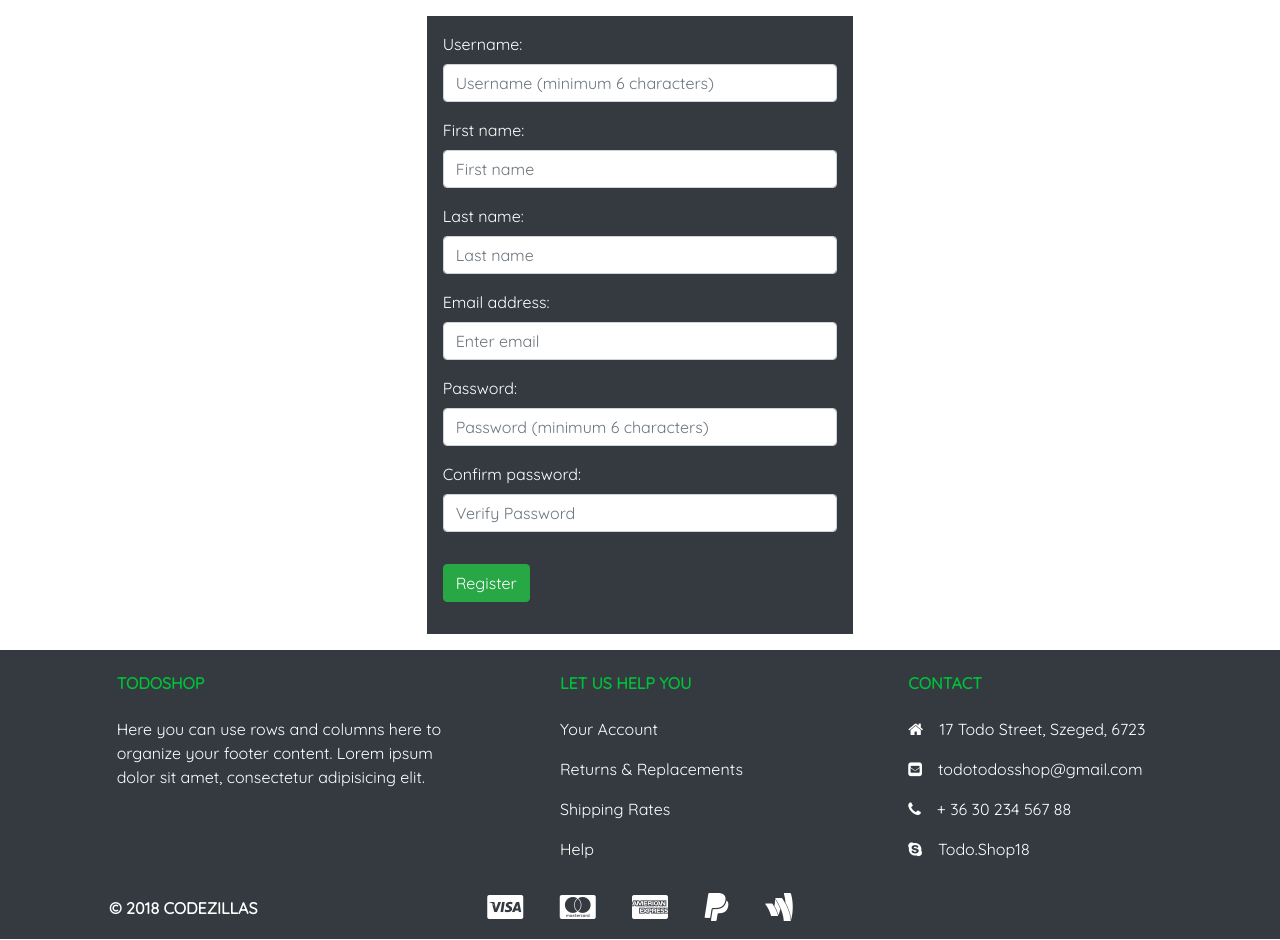
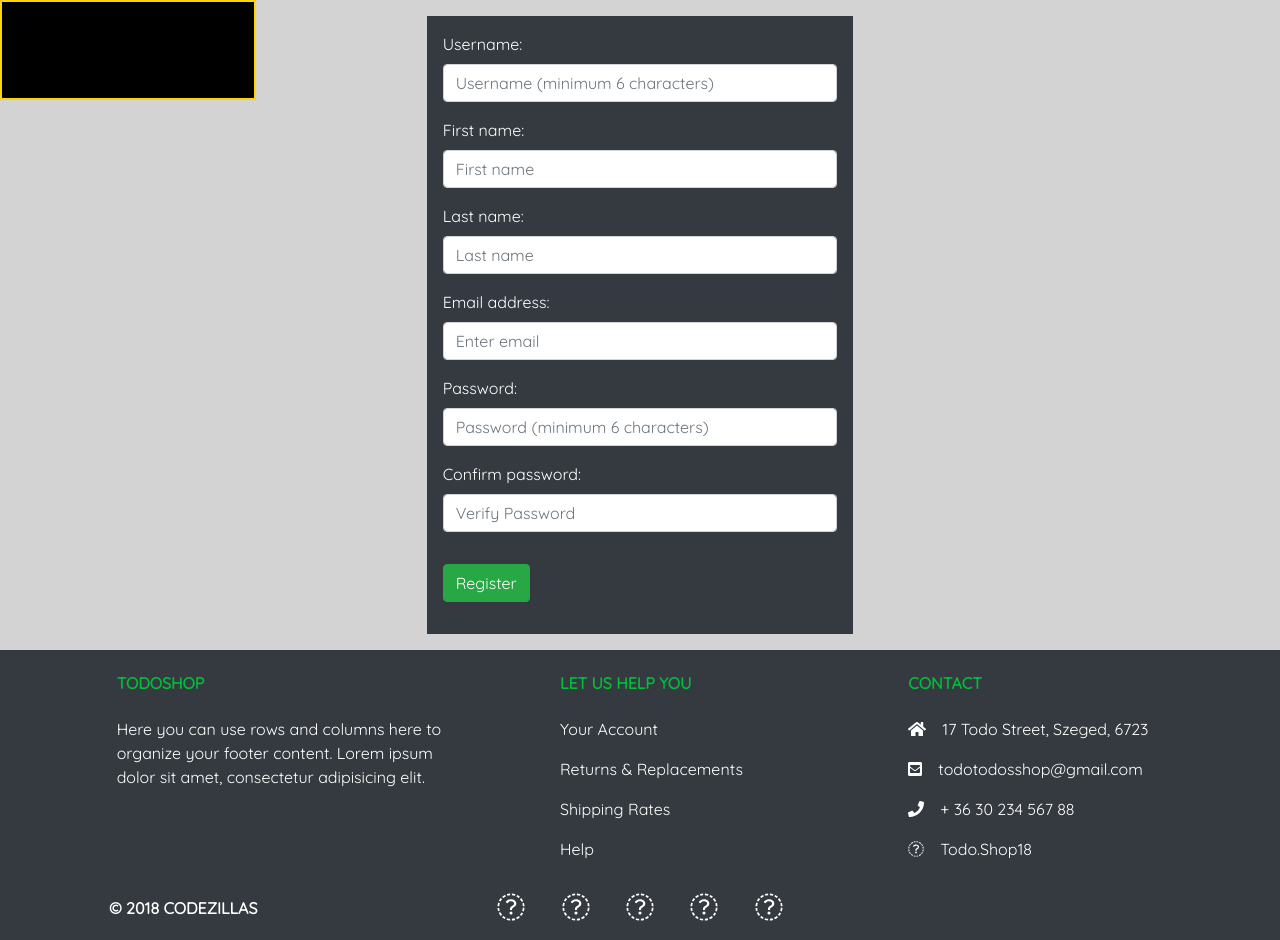
Before and after one commit to flowacademyhu/express-application, a Node server app: page /users/new in a window 1280 px wide. Shown: the part 56-996 px from the top of the page. Run offline with Node 20, Linux system fonts and the light colour scheme; data that the repository does not hold is empty; some libraries are stand-ins or nearby versions.

Commit message:
category listing middleware and category sidebar added

```diff
--- a/app/views/layouts/main.handlebars
+++ b/app/views/layouts/main.handlebars
@@ -1,20 +1,33 @@
 <!DOCTYPE html>
 <html>
+
 <head>
   <title>Express</title>
   <meta charset="utf-8">
-  <link rel="stylesheet" href="https://maxcdn.bootstrapcdn.com/bootstrap/4.1.0/css/bootstrap.min.css">
+  <!-- Bootstrap CSS CDN -->
+  <link rel="stylesheet" href="https://stackpath.bootstrapcdn.com/bootstrap/4.1.0/css/bootstrap.min.css" integrity="sha384-9gVQ4dYFwwWSjIDZnLEWnxCjeSWFphJiwGPXr1jddIhOegiu1FwO5qRGvFXOdJZ4"
+    crossorigin="anonymous">
+  <!-- Our Custom CSS -->
+  <link href="https://fonts.googleapis.com/css?family=Quicksand" rel="stylesheet">
   <link rel="stylesheet" href="/css/style.css">
-  <link href="https://fonts.googleapis.com/css?family=Quicksand" rel="stylesheet">
-  <link href="https://maxcdn.bootstrapcdn.com/font-awesome/4.7.0/css/font-awesome.min.css" rel="stylesheet">
+  <!-- Font Awesome JS -->
+  <script defer src="https://use.fontawesome.com/releases/v5.0.13/js/solid.js" integrity="sha384-tzzSw1/Vo+0N5UhStP3bvwWPq+uvzCMfrN1fEFe+xBmv1C/AtVX5K0uZtmcHitFZ"
+    crossorigin="anonymous"></script>
+  <script defer src="https://use.fontawesome.com/releases/v5.0.13/js/fontawesome.js" integrity="sha384-6OIrr52G08NpOFSZdxxz1xdNSndlD4vdcf/q2myIUVO0VsqaGHJsB0RaBE01VTOY"
+    crossorigin="anonymous"></script>
+
 </head>
+
 <body>
   <!-- Logo -->
   <nav class="navbar navbar-expand-lg navbar-dark bg-dark">
-    <a href="/users"><img id="logo" src="/images/flowlogo.png"/></a>
+    <a href="/users">
+      <img id="logo" src="/images/flowlogo.png" />
+    </a>
     <ul class="navbar-nav  ml-5">
       <li class="nav-item dropdown ml-auto">
-        <a class="nav-link dropdown-toggle" href="#" id="navbarDropdown" role="button" data-toggle="dropdown" aria-haspopup="true" aria-expanded="false">
+        <a class="nav-link dropdown-toggle" href="#" id="navbarDropdown" role="button" data-toggle="dropdown" aria-haspopup="true"
+          aria-expanded="false">
           Products
         </a>
         <div class="dropdown-menu" aria-labelledby="navbarDropdown">
@@ -25,7 +38,8 @@
         </div>
       </li>
     </ul>
-  <button class="navbar-toggler" type="button" data-toggle="collapse" data-target="#navbarSupportedContent" aria-controls="navbarSupportedContent" aria-expanded="false" aria-label="Toggle navigation">
+    <button class="navbar-toggler" type="button" data-toggle="collapse" data-target="#navbarSupportedContent" aria-controls="navbarSupportedContent"
+      aria-expanded="false" aria-label="Toggle navigation">
       <span class="navbar-toggler-icon"></span>
     </button>
     <!-- search -->
@@ -39,21 +53,32 @@
       <!-- log / reg -->
       <ul class="navbar-nav ml-auto">
         <li class="nav-item active">
-        <a class="nav-link" href="/users/login">Login<span class="sr-only">(current)</span></a>
+          <a class="nav-link" href="/users/login">Login
+            <span class="sr-only">(current)</span>
+          </a>
         </li>
         <li class="nav-item active">
-        <a class="nav-link" href="/users/new">Registration<span class="sr-only">(current)</span></a>
+          <a class="nav-link" href="/users/new">Registration
+            <span class="sr-only">(current)</span>
+          </a>
         </li>
       </ul>
     </div>
   </nav>
+  <!-- Category Sidebar -->
+  <div class="sidebar">
+    <div>
+      {{{sidebar}}}
+    </div>
+  </div>
+  <!-- end sidebar -->
 
   {{{body}}}
 
   <!-- Footer -->
-<footer class="page-footer font-small mdb-color pt-1 text-white bg-dark" >
+  <footer class="page-footer font-small mdb-color pt-1 text-white bg-dark">
     <!-- Footer Links -->
-    <div class="container text-center text-md-left" >
+    <div class="container text-center text-md-left">
       <!-- Footer links -->
       <div class="row text-center text-md-left mt-3 pb-3">
         <!-- Grid column -->
@@ -67,10 +92,18 @@
         <!-- Grid column -->
         <div class="col-md-3 col-lg-2 col-xl-3 mx-auto mt-1">
           <h6 class="text-uppercase mb-4 font-weight-bold green">Let us help you</h6>
-          <p><a href="#!">Your Account</a></p>
-          <p><a href="#!">Returns & Replacements</a></p>
-          <p><a href="#!">Shipping Rates</a></p>
-          <p><a href="#!">Help</a></p>
+          <p>
+            <a href="#!">Your Account</a>
+          </p>
+          <p>
+            <a href="#!">Returns & Replacements</a>
+          </p>
+          <p>
+            <a href="#!">Shipping Rates</a>
+          </p>
+          <p>
+            <a href="#!">Help</a>
+          </p>
         </div>
         <!-- Grid column -->
         <hr class="w-100 clearfix d-md-none">
@@ -80,9 +113,12 @@
           <p>
             <span class="fa fa-home mr-3" aria-hidden="true"></span>17 Todo Street, Szeged, 6723
           </p>
-          <p><i class="fa fa-envelope-square mr-3" aria-hidden="true"></i>todotodosshop@gmail.com</p>
-          <p><i class="fa fa-phone mr-3" aria-hidden="true"></i>+ 36 30 234 567 88</p>
-          <p><i class="fa fa-skype mr-3" aria-hidden="true"></i>Todo.Shop18</p>
+          <p>
+            <i class="fa fa-envelope-square mr-3" aria-hidden="true"></i>todotodosshop@gmail.com</p>
+          <p>
+            <i class="fa fa-phone mr-3" aria-hidden="true"></i>+ 36 30 234 567 88</p>
+          <p>
+            <i class="fa fa-skype mr-3" aria-hidden="true"></i>Todo.Shop18</p>
         </div>
         <!-- Grid column -->
       </div>
@@ -92,7 +128,9 @@
         <!-- Grid column -->
         <div class="col-md-4 col-lg-4 text-center">
           <!--Copyright-->
-          <p class="text-center text-md-left ml-4"><b>© 2018 CODEZILLAS</b></p>
+          <p class="text-center text-md-left ml-4">
+            <b>© 2018 CODEZILLAS</b>
+          </p>
         </div>
         <!-- Grid column -->
         <div class="col-md-4 col-lg-4">
@@ -133,4 +171,5 @@
     </div>
   </footer>
 </body>
+
 </html>
--- a/public/css/style.css
+++ b/public/css/style.css
@@ -3,31 +3,32 @@
 
 body {
     width:100;
-    height:100
+    height:100;
+    background-color: lightgray;
 }
 
 #logo {
     width: 83px;
-    height: 30px
+    height: 30px;
 }
 
 a {
-    color: white
+    color: white;
 }
 
 a:hover{
     color: #00BF38;
-    text-decoration: none
+    text-decoration: none;
 }
 
 .green {
-    color: #00BF38
+    color: #00BF38;
 }
 
 .usersList {
     display: flex;
     justify-content: space-around;
-    flex-flow: row wrap
+    flex-flow: row wrap;
 }
 
 .productlist {
@@ -35,7 +36,6 @@ a:hover{
     flex-direction: row;
     justify-content: center;
     padding: 10px;
-
     table-layout: fixed;
 }
 
@@ -60,3 +60,22 @@ a:hover{
     border: 1px solid black;
     align-items: center;
 }
+
+.sidebar {
+    float: left;
+    width: 20vw;
+    min-height: 100px;
+    background-color: black;
+    color: white;
+    border: 2px solid gold;
+}
+
+.sidebar ul {
+    position: relative;
+    left: 20px;
+}
+
+.sidebar li {
+    position: relative;
+    left: 40px;
+}
--- a/server.js
+++ b/server.js
@@ -2,14 +2,21 @@ const express = require('express');
 const bodyParser = require('body-parser');
 const app = express();
 
+// method override
 const methodOverride = require('method-override');
 app.use(methodOverride('_method'));
 
+// handlebars settings
 const exphbs = require('express-handlebars');
 app.engine('handlebars', exphbs({defaultLayout: 'main', layoutsDir: './app/views/layouts'}));
 app.set('view engine', 'handlebars');
 app.set('views', './app/views');
 
+// category sidebar
+const sidebar = require('./sidebar');
+app.use(sidebar);
+
+// bodyparser settings
 const users = require('./app/controllers/users');
 app.use(bodyParser.urlencoded({extended: false}));
 app.use(bodyParser.json());
```
Also changed, not shown: sidebar.js (added, +31 -0 lines). Lines whose indentation alone changed are shown as unchanged.
